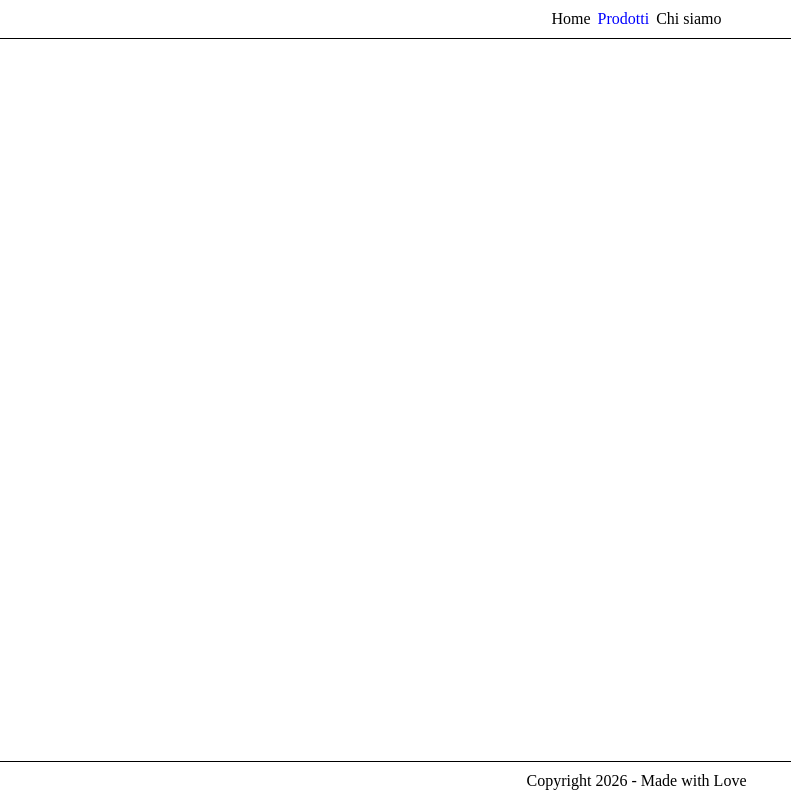
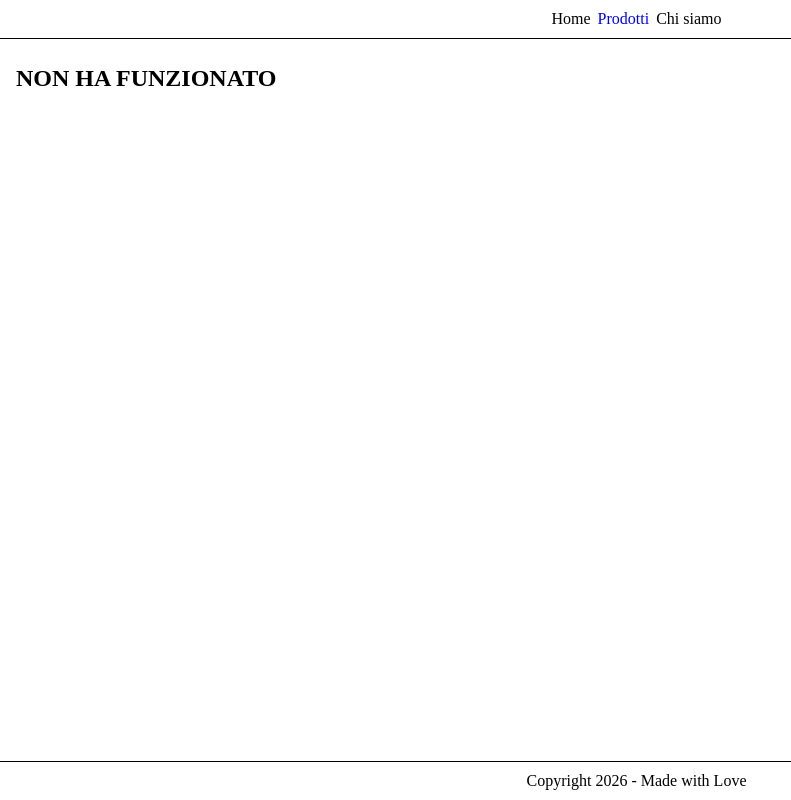
Before and after one commit to thomaslazzeri/react-router, a React (Vite) app: page /products/1 in a window 1280 px wide. Shown: the whole page, without its empty margins (0-791 px from the left). Built offline with nearby package versions, Linux system fonts and the light colour scheme; no server answers; the HTML template or start-up script is replaced by a standard one.

Commit message:
fix: update error handling in Details component to render error message instead of logging

```diff
--- a/src/pages/Details.jsx
+++ b/src/pages/Details.jsx
@@ -17,8 +17,12 @@ export const Details = () => {
             });
     }, [id]);
 
-    if (!product) return
-    console.error("NON HA FUNZIONATO:", error);
+    if (!product) return (
+        <div className="ErrorDetails">
+            <h2>NON HA FUNZIONATO</h2>
+        </div>
+    );
+
 
     return (
         <div className="details-page">
@@ -30,5 +34,5 @@ export const Details = () => {
                 <h3>€{product.price}</h3>
             </div>
         </div>
-    )
-}
+    );
+};
```
